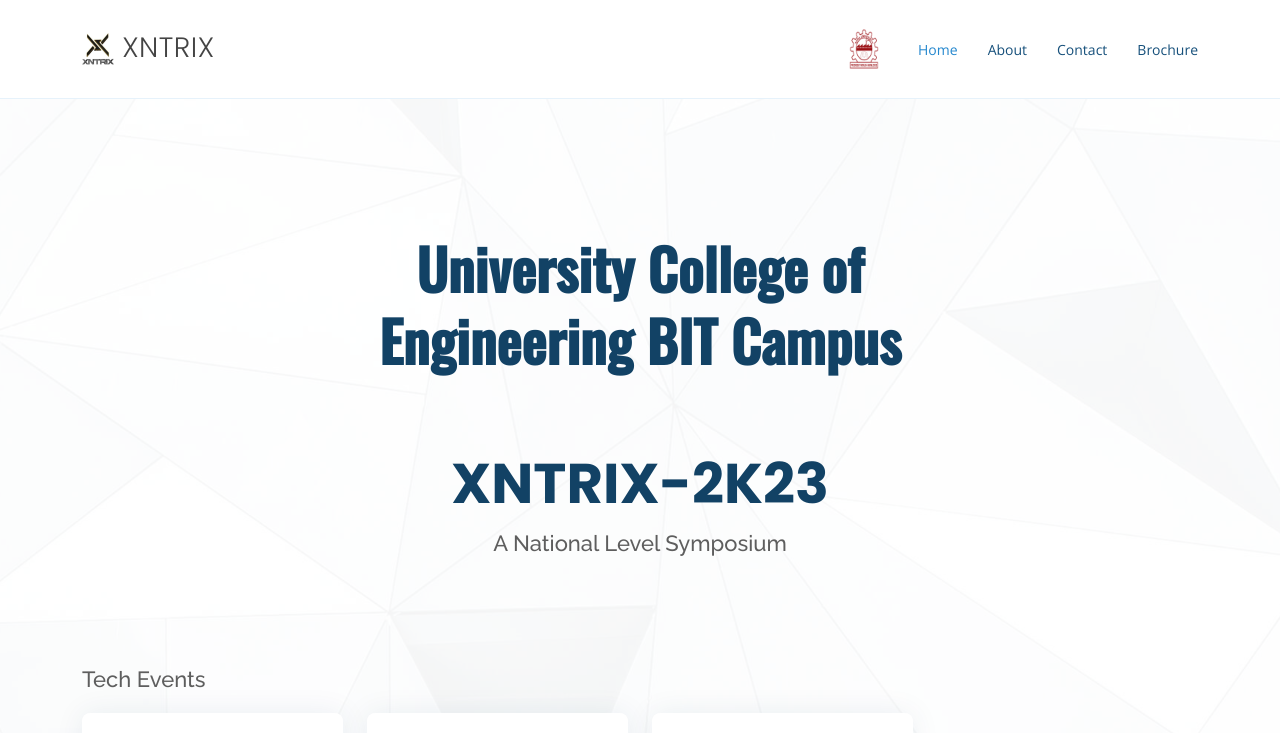
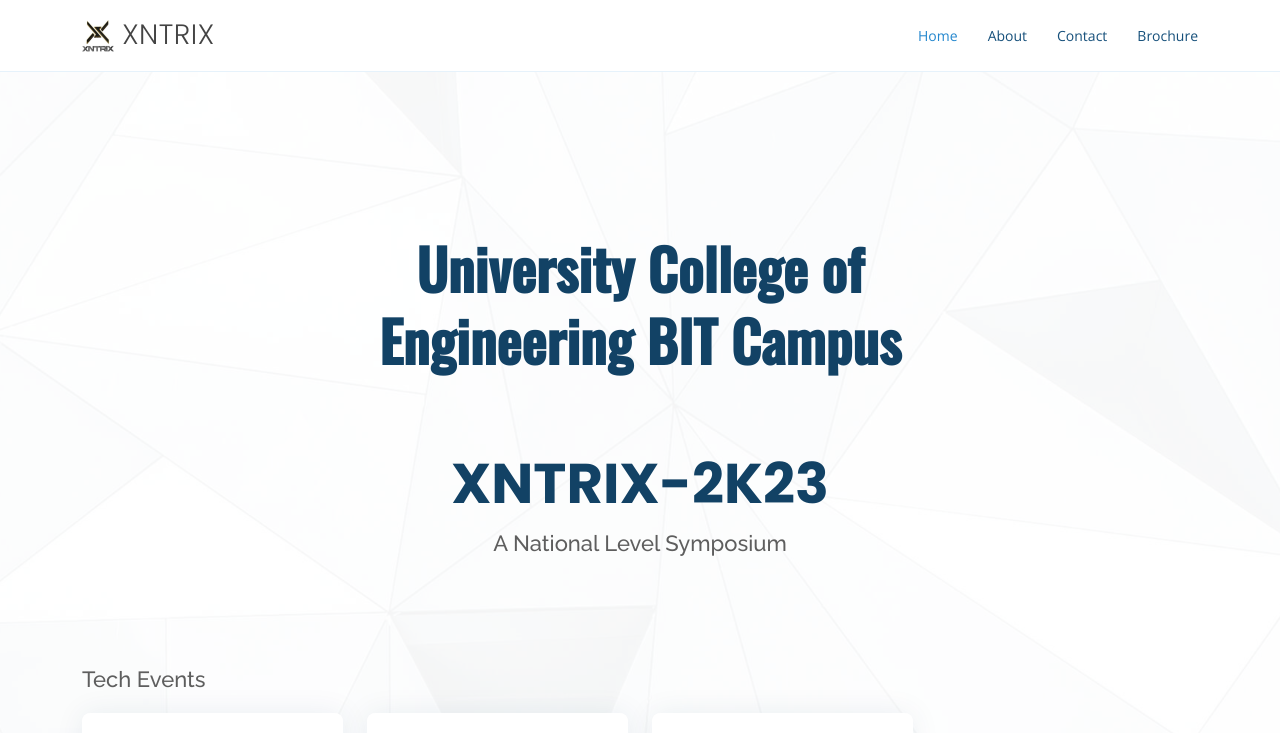
Before and after one commit to DeKabilan/sympo, a plain HTML site: page index.html in a window 1280 px wide. Shown: the top 733 px of the page. Drawn offline with nearby package versions, Linux system fonts and the light colour scheme.

Commit message:
Update index.html

```diff
--- a/index.html
+++ b/index.html
@@ -44,7 +44,6 @@
 
       <nav id="navbar" class="navbar">
         <ul>
-          <li><a class="nav-link scrollto active" href="#hero"><img src="./assets/img/annalogo2.ico"></a></li>
           <li><a class="nav-link scrollto active" href="#hero">Home</a></li>
           <li><a class="nav-link scrollto" href="#about">About</a></li>
           <li><a class="nav-link scrollto" href="#contact">Contact</a></li>
```
